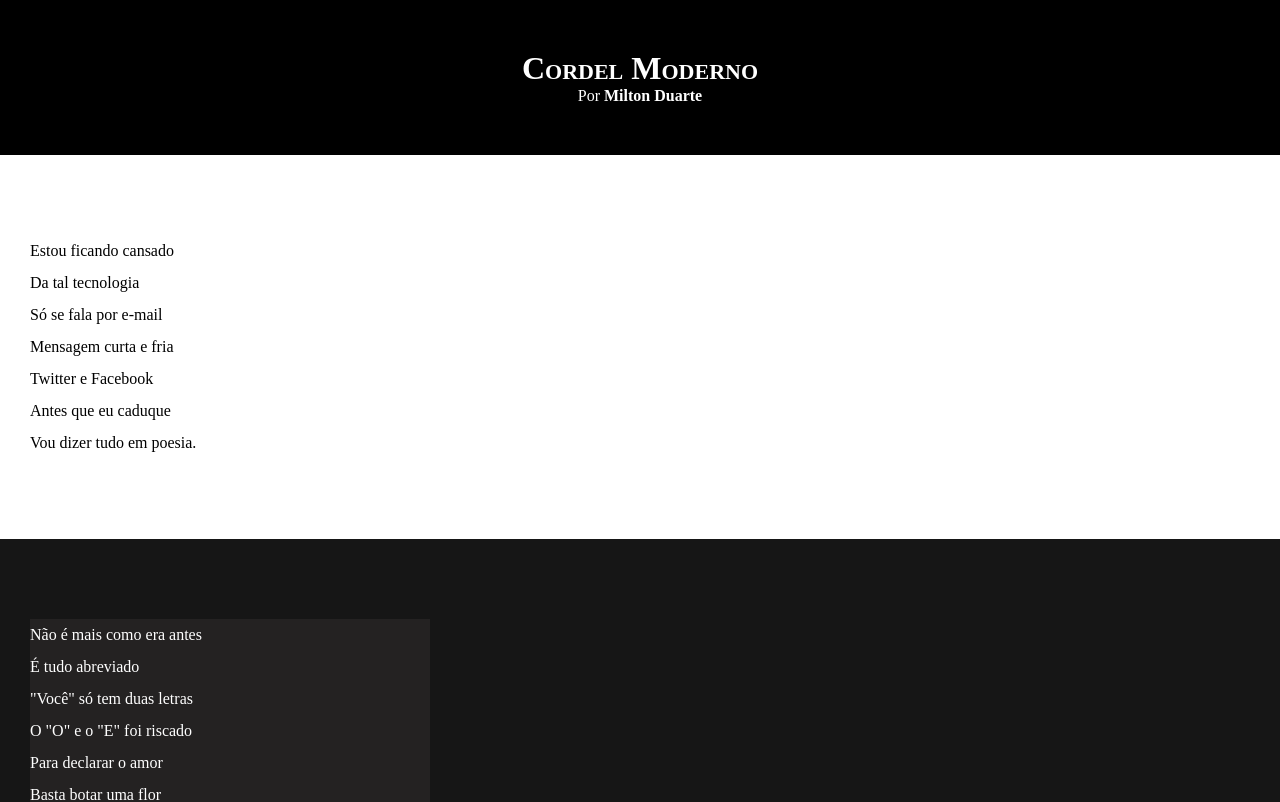
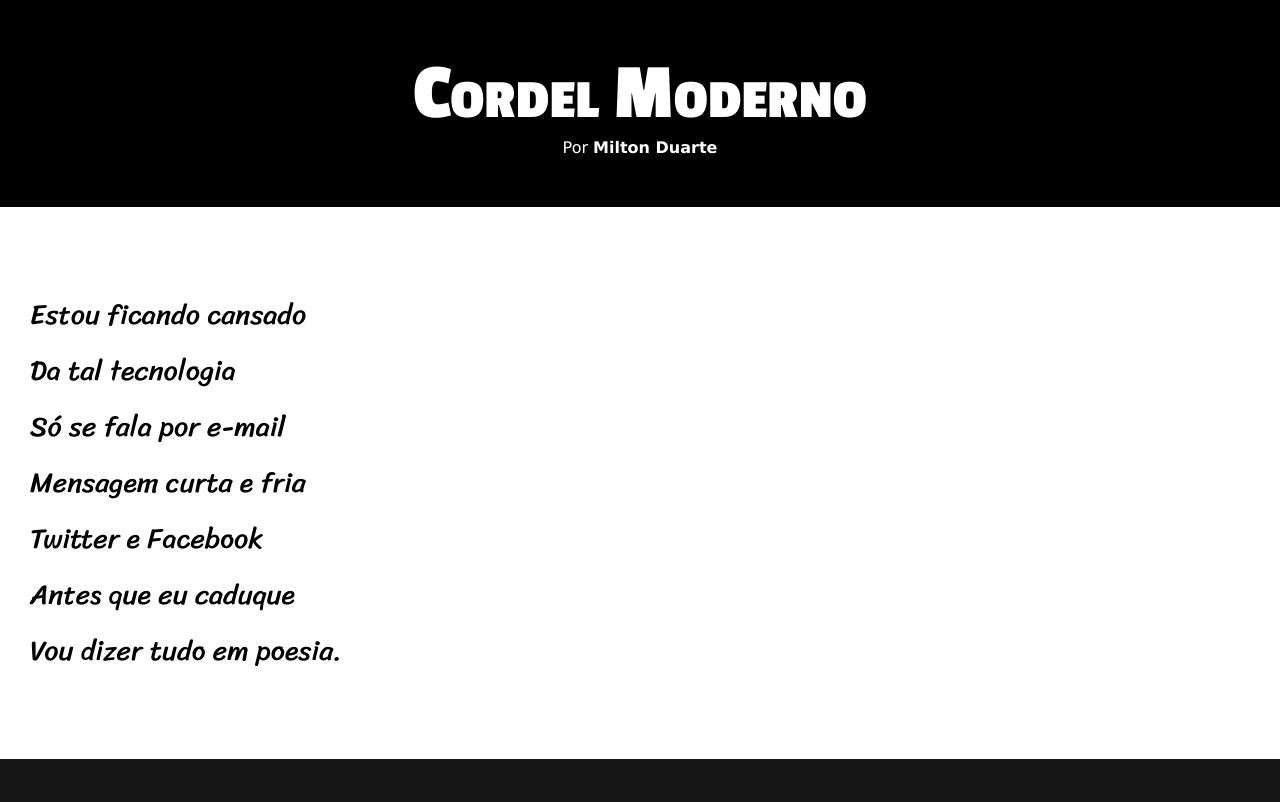
Before and after one commit to joaohelioleal/html.css, a plain HTML site: page Desafios/d012/index.html in a window 1280 px wide. Shown: the top 802 px of the page. Drawn offline with Linux system fonts and the light colour scheme.

Commit message:
atualização de estilos, desafio 21

```diff
--- a/Desafios/d012/estilo/style.css
+++ b/Desafios/d012/estilo/style.css
@@ -1,11 +1,24 @@
 @charset "UTF-8";
+
+@import url('https://fonts.googleapis.com/css2?family=Passion+One:wght@400;700;900&display=swap');
+
+@import url('https://fonts.googleapis.com/css2?family=Sriracha&display=swap');
+
+:root{
+    --fonte1: Verdana, Geneva, Tahoma, sans-serif;
+    --fonte2: "Passion One", sans-serif;
+    --fonte3: "Sriracha", cursive;
+
+}
 
 *{
     margin: 0px;
     padding: 0px;
+    font-size: 1em;
 }
 
 html, body{
+    font-family: var(--fonte1);
     min-height: 100vh;
     background-color: darkgray;
 }
@@ -16,7 +29,9 @@ header{
     text-align: center;
 }
 
-h1{
+header > h1{
+    font-family: var(--fonte2);
+    font-size: 10vh;
     padding-top: 50px;
     font-variant: small-caps;
 }
@@ -36,6 +51,8 @@ header a:hover, footer a:hover{
 }
 
 section{
+    font-family: var(--fonte3);
+    font-size: 3.5vh;
     padding-top: 10vh;
     padding-bottom: 10vh;
     line-height: 2em;
@@ -53,9 +70,11 @@ section.imagem{
 }
 
 section.imagem > p{
-    width: 400px;
+    display: inline-block;
+    padding: 5px;
     background-color: rgb(36, 34, 34);
 }
+
 footer{
     background-color: black;
     color: white;
```
